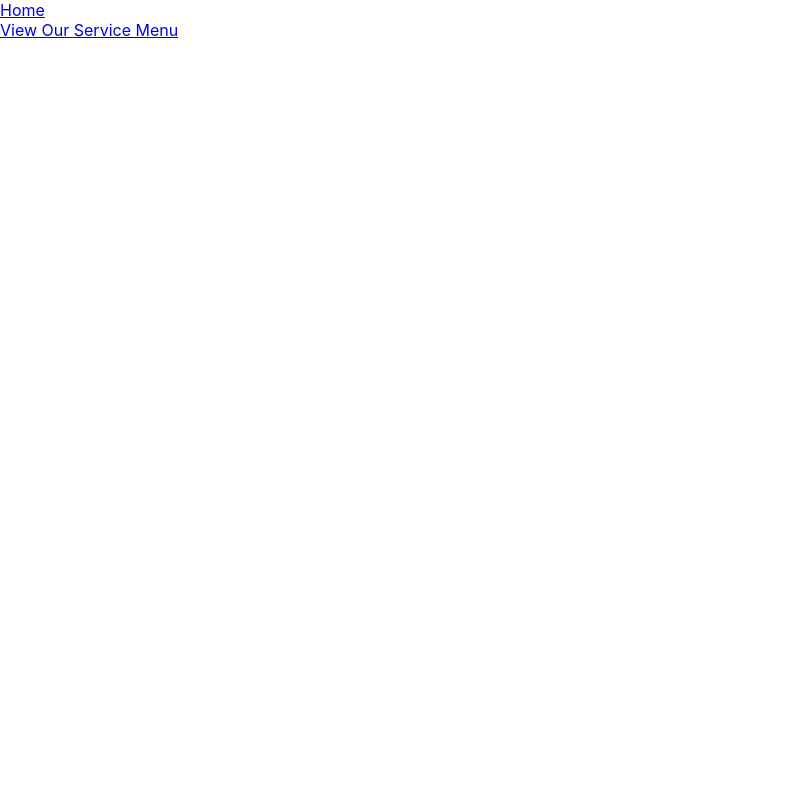
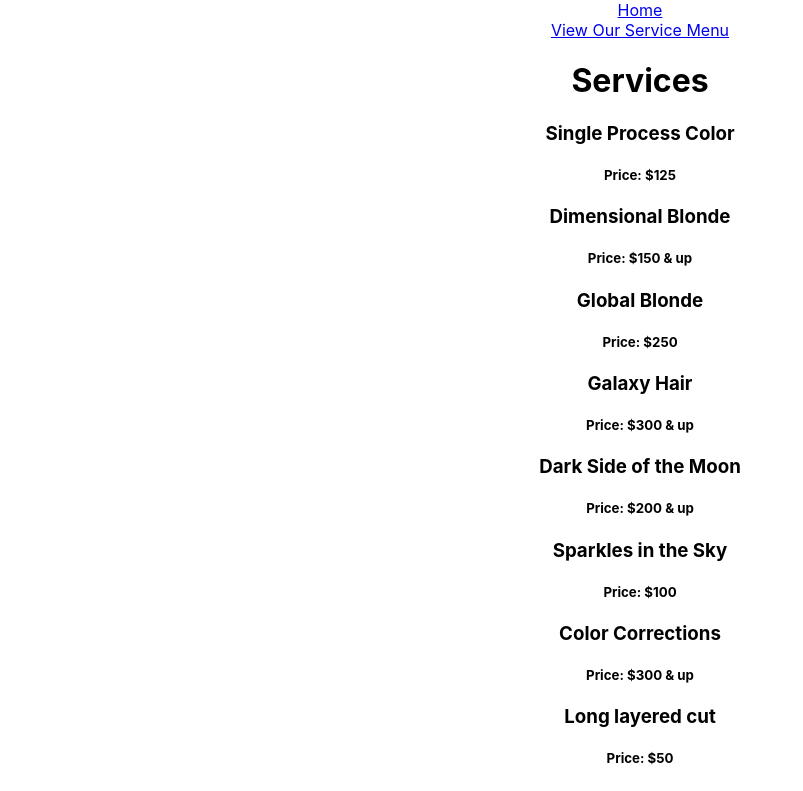
Before and after one commit to charlielin1988/Invasion_Salon, a React (Create React App) app in the folder client/: page /service-menu in a window 1280 px wide. Shown: the top 791 px of the page, without its empty margins (0-803 px from the left). Built offline with nearby package versions, Linux system fonts and the light colour scheme.

Commit message:
got service menu to render to page

```diff
--- a/client/src/App.js
+++ b/client/src/App.js
@@ -2,8 +2,9 @@ import './styles/App.css';
 import React from 'react';
 import { Route, Switch } from 'react-router-dom';
 import Home from './pages/Home';
+import Nav from './components/Nav';
 import ServiceMenu from './pages/ServiceMenu';
-import Nav from './components/Nav';
+import services from './data/Services';
 const App = () => {
   return (
     <div>
@@ -14,8 +15,8 @@ const App = () => {
         <Switch>
           <Route exact path="/" component={Home} />
           <Route
-            path="service-menu"
-            component={(props) => <ServiceMenu {...props} />}
+            path="/service-menu"
+            render={(props) => <ServiceMenu {...props} services={services} />}
           />
         </Switch>
       </main>
--- a/client/src/components/ServiceItem.jsx
+++ b/client/src/components/ServiceItem.jsx
@@ -2,8 +2,8 @@ import React from 'react'
 const ServiceItem = (props) => {
   return (
     <li className = "service-item">
-      <h3>Service: {props.name}</h3>
-      <h5>Price: {props.price}</h5>
+      <h3>{props.name}</h3>
+      <h5>Price: ${props.price}</h5>
     </li>
   )
 }
--- a/client/src/data/services.js
+++ b/client/src/data/services.js
@@ -21,5 +21,4 @@ const services = [
   { id: 20, name: 'Microdermabrasion Express', price: 85 },
   { id: 21, name: 'Back Facial', price: 110 }
 ];
-
 export default services;
--- a/client/src/pages/ServiceMenu.jsx
+++ b/client/src/pages/ServiceMenu.jsx
@@ -1,15 +1,19 @@
 import React from 'react'
-import services from '../data/services'
+import services from '../data/Services'
 import ServiceItem from '../components/ServiceItem'
 import ServiceList from '../components/ServiceList'
 
+
 const ServiceMenu = (props) => {
+
+
   return(
 
     <div className = 'service-list'>
       <h1>Services</h1>
       <ServiceList>
-      {services.map((service) =>(
+      {
+      props.services.map((service) =>(
         <ServiceItem
         key={service.id}
         name={service.name}
--- a/client/src/styles/App.css
+++ b/client/src/styles/App.css
@@ -1,6 +1,23 @@
 .App {
   text-align: center;
 }
+body {
+  width: 100vh;
+  height: 100vw;
+  text-align: center;
+  color: black;
+}
 .ServiceMenu {
+  display: flex;
+  height: 90vh;
+  width: 100vw;
+  align-content: center;
+}
+.service-list {
+  list-style: none;
+  width: 100vw;
+}
+.navbar {
+  width: 100vw;
   text-align: center;
 }
```
